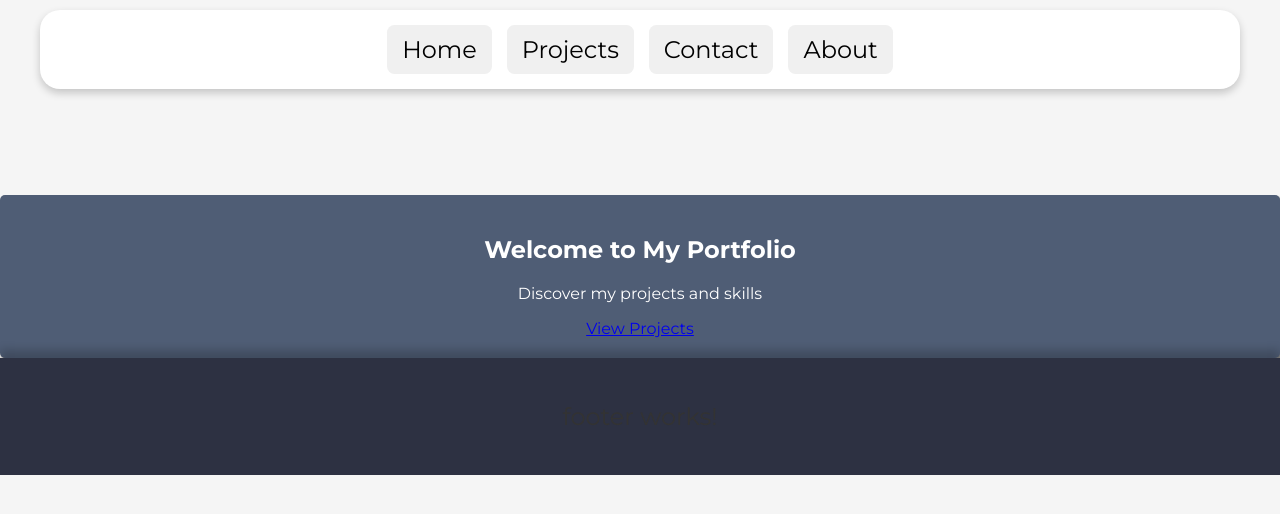
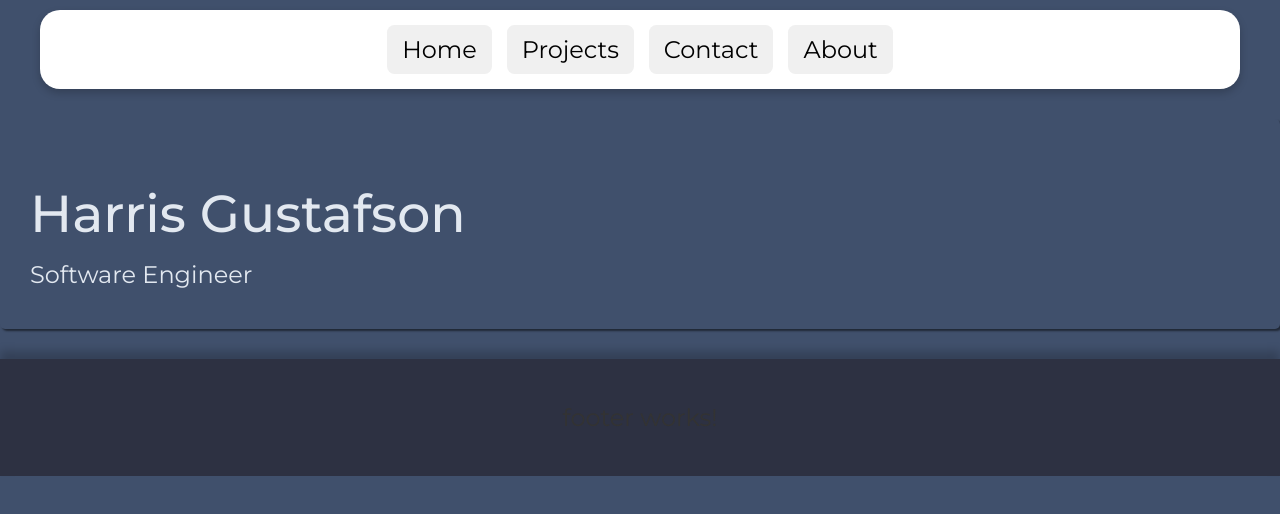
Before and after one commit to xyclose11/Portfolio_Showcase, an Angular app: page / in a window 1280 px wide. Shown: the top 514 px of the page. Built offline with nearby package versions, Linux system fonts and the light colour scheme.

Commit message:
Update hero section with new title and styles; modify header navigation and global styles

```diff
--- a/src/app/header/header.component.html
+++ b/src/app/header/header.component.html
@@ -1,6 +1,6 @@
 <div class="header">
-  <nav>
-    <a class="navlink" routerLink="#" routerLinkActive="active">Home</a>
+  <nav class="nav">
+    <a class="navlink nav-home" routerLink="#" routerLinkActive="active">Home</a>
     <a class="navlink" routerLink="#projects" routerLinkActive="active">Projects</a>
     <a class="navlink" routerLink="#contact" routerLinkActive="active">Contact</a>
     <a class="navlink" routerLink="#about" routerLinkActive="active">About</a>
--- a/src/app/hero/hero.component.html
+++ b/src/app/hero/hero.component.html
@@ -1,9 +1,8 @@
 <div>
     <section class="hero">
         <div class="hero-content">
-            <h1>Welcome to My Portfolio</h1>
-            <p>Discover my projects and skills</p>
-            <a href="#projects" class="btn">View Projects</a>
+            <h1>Harris Gustafson</h1>
+            <h2 id="dynamic-text">Software Engineer</h2>
         </div>
     </section>
 </div>
--- a/src/app/hero/hero.component.scss
+++ b/src/app/hero/hero.component.scss
@@ -1,12 +1,11 @@
 @use "../../styles/variables" as v;
 
 .hero {
-    background-color: v.$primary-color;
     padding: 10px;
-    margin-top: calc(var(--wt-offset-top-unit, 24px)* 4);
+    margin-top: calc(var(--wt-offset-top-unit, 5px)* 4);
     margin-left: auto;
     margin-right: auto;
-    margin-bottom: auto;
+    margin-bottom: 30px;
     border-radius: 5px;
     padding-left: 22px;
     padding-right: 22px;
@@ -46,6 +45,19 @@
 }
 
 .hero-content {
-    color: white;
-    text-align: center;
+    color: rgb(226 232 240);
+    text-align: left;
+    padding-left: 10px;
+
+    h1 {
+        font-size: 3.25rem;
+        margin-bottom: 15px;
+        font-weight: 500;
+    }
+
+    h2 {
+        font-size: 1.5rem;
+        margin-top: 0;
+        font-weight: 400;
+    }
 }
--- a/src/app/hero/hero.component.ts
+++ b/src/app/hero/hero.component.ts
@@ -7,5 +7,4 @@ import { Component } from '@angular/core';
   styleUrl: './hero.component.scss'
 })
 export class HeroComponent {
-
 }
--- a/src/styles.scss
+++ b/src/styles.scss
@@ -13,7 +13,7 @@ body {
     font-family: v.$font-stack;
     margin: 0;
     padding: 0;
-    background-color: #f5f5f5;
+    background-color: v.$primary-color;
     color: #333;
 }
 
--- a/src/styles/_variables.scss
+++ b/src/styles/_variables.scss
@@ -1,5 +1,5 @@
 // Variables
-$primary-color: #4F5D75;
+$primary-color: #40506c;
 $secondary-color: #BFC0C0;
 $font-stack: 'Montserrat';
 $button-radius: 7.5px;
```
